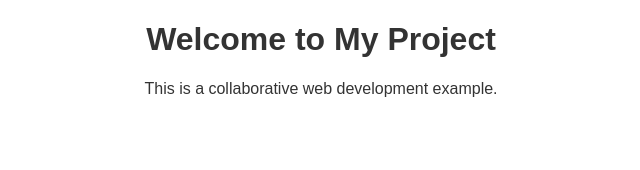
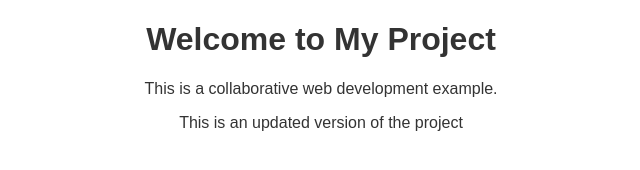
Before and after one commit to Jun2niBubbles/mywebproject, a plain HTML site: page index.html in a window 1280 px wide. Shown: the whole page, without its empty margins (319-959 px from the left). Drawn offline with Linux system fonts and the light colour scheme.

Commit message:
Added an addional paragraph to index.html

```diff
--- a/index.html
+++ b/index.html
@@ -9,7 +9,7 @@
 <body>
     <h1>Welcome to My Project</h1>
     <p>This is a collaborative web development example.</p>
-
+    <p>This is an updated version of the project</p>
 
 </body>
 </html>
```
